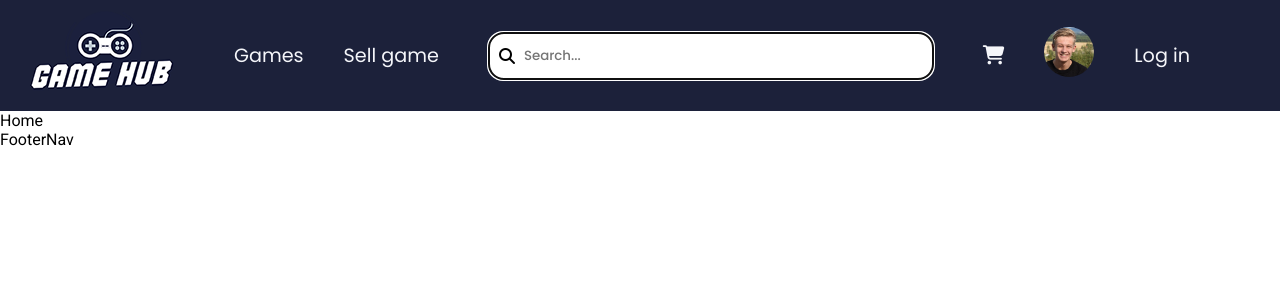
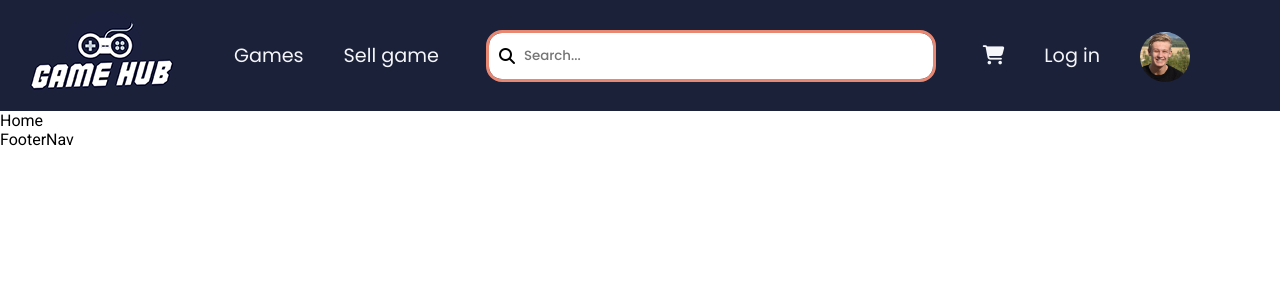
Before and after one commit to eivindsimonsen/gamehub-REMASTERED, a React (Vite) app: page / in a window 1280 px wide. Shown: the top 300 px of the page. Built offline with nearby package versions, Linux system fonts and the light colour scheme.

Commit message:
Added profile image to nav

```diff
--- a/src/components/nav/HeaderNav.jsx
+++ b/src/components/nav/HeaderNav.jsx
@@ -38,6 +38,9 @@ function HeaderNav() {
             <i className="fa-solid fa-cart-shopping"></i>
           </NavLink>
         </li>
+        <li>
+          <NavLink to="/login">Log in</NavLink>
+        </li>
         <li className="profile-image">
           <NavLink to="/user">
             <img
@@ -46,9 +49,6 @@ function HeaderNav() {
             />
           </NavLink>
         </li>
-        <li>
-          <NavLink to="/login">Log in</NavLink>
-        </li>
       </ul>
     </nav>
   );
--- a/src/components/nav/navs.scss
+++ b/src/components/nav/navs.scss
@@ -36,7 +36,7 @@ nav {
       & input {
         margin: 0px 30px;
         padding: 13px;
-        border-radius: 15px;
+        border-radius: 13px;
         border: none;
         width: 100%;
         max-width: 400px;
@@ -46,6 +46,11 @@ nav {
         &::placeholder {
           font-family: "Poppins", sans-serif;
           font-weight: 500;
+        }
+
+        &:focus-visible {
+          outline: 3px solid $AccentColor;
+          border-radius: 13px;
         }
 
         &[type="text"] {
@@ -61,31 +66,49 @@ nav {
       }
     }
 
+    .active-styles {
+      content: "";
+      border: 2px solid $AccentColor;
+      display: flex;
+      position: absolute;
+      width: 97%;
+    }
+
     li {
       position: relative;
       margin: 0px 20px;
 
+      &.profile-image {
+        &:hover {
+          cursor: pointer;
+          &::after {
+            @extend .active-styles;
+            bottom: -21px;
+          }
+        }
+
+        .active {
+          color: $Verylightgray;
+          &::after {
+            @extend .active-styles;
+            bottom: -21px;
+          }
+        }
+      }
+
       &:hover {
         cursor: pointer;
         &::after {
-          content: "";
-          border: 2px solid $AccentColor;
+          @extend .active-styles;
           bottom: -41px;
-          display: flex;
-          position: absolute;
-          width: 97%;
         }
       }
 
       & .active {
         color: $Verylightgray;
         &::after {
-          content: "";
-          border: 2px solid $AccentColor;
+          @extend .active-styles;
           bottom: -41px;
-          display: flex;
-          position: absolute;
-          width: 97%;
         }
       }
     }
@@ -93,6 +116,8 @@ nav {
 }
 
 .profile-image {
+  transform: translateY(5px);
+
   & img {
     border-radius: 50%;
     width: 50px;
```
